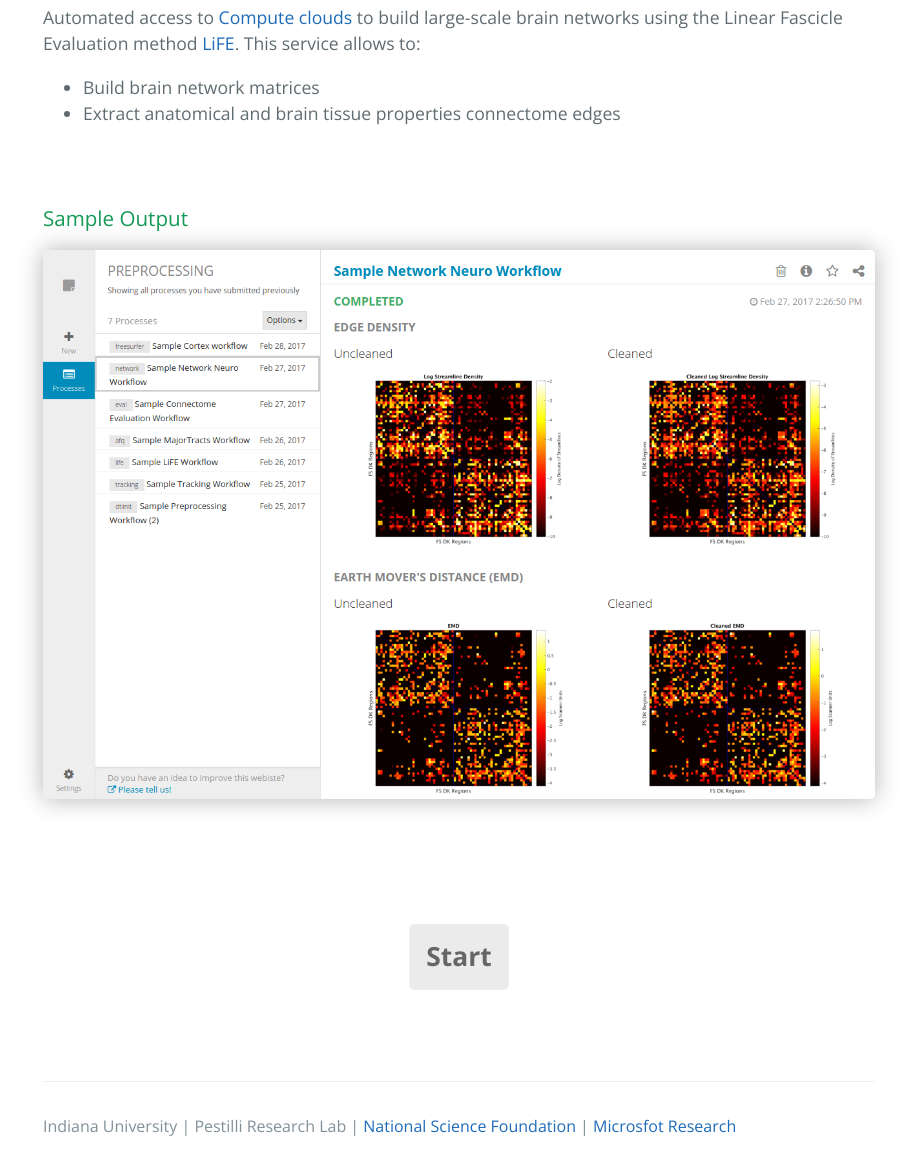
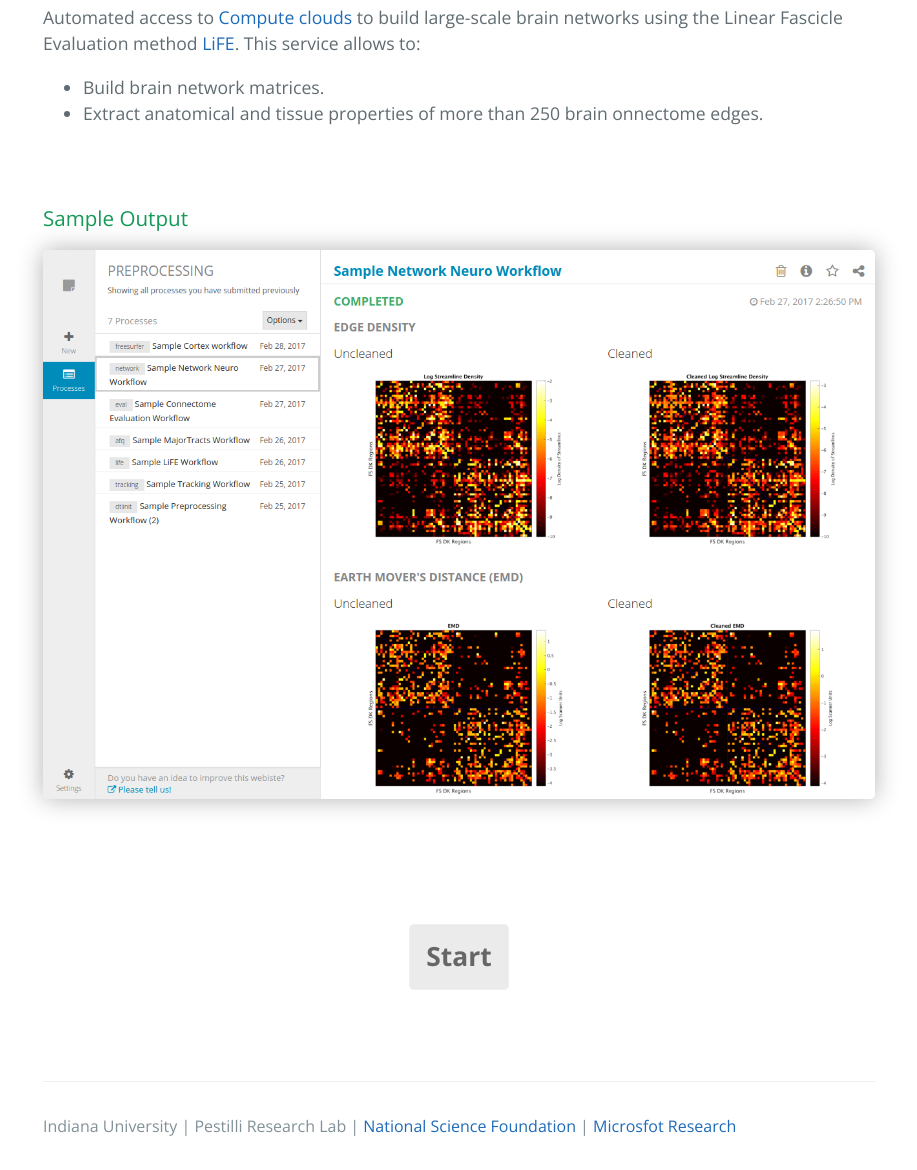
Before and after one commit to brainlife/brainlife.github.io, a Jekyll site: the page built from _pages/networkneuro.md, in a window 1280 px wide. Shown: the part 320-1490 px from the top of the page, without its empty margins (181-1098 px from the left). Built offline with Jekyll 4.4.1, drawn with Linux system fonts in a browser that asks for light colours; nearby versions of some CDN libraries.

Commit message:
Update networkneuro.md

```diff
--- a/_pages/networkneuro.md
+++ b/_pages/networkneuro.md
@@ -9,8 +9,8 @@ giturl: "https://github.com/brain-life/app-networkneuro"
 
 Automated access to [Compute clouds](https://jetstream-cloud.org) to build large-scale brain networks using the Linear Fascicle Evaluation method [LiFE](http://francopestilli.github.io/life/). This service allows to:
 
-* Build brain network matrices
-* Extract anatomical and brain tissue properties connectome edges
+* Build brain network matrices.
+* Extract anatomical and tissue properties of more than 250 brain onnectome edges.
 
 <br>
 <h3>Sample Output</h3>
```
